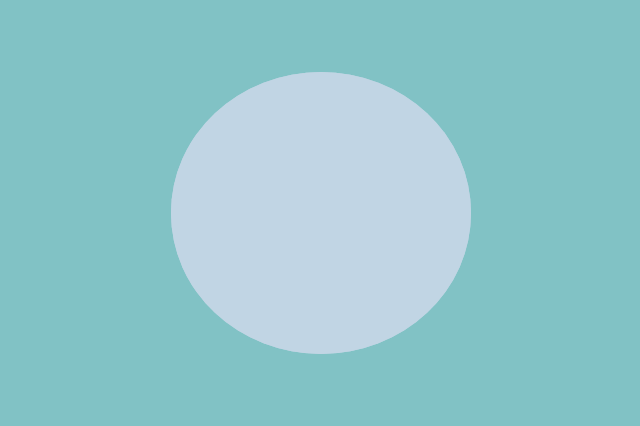
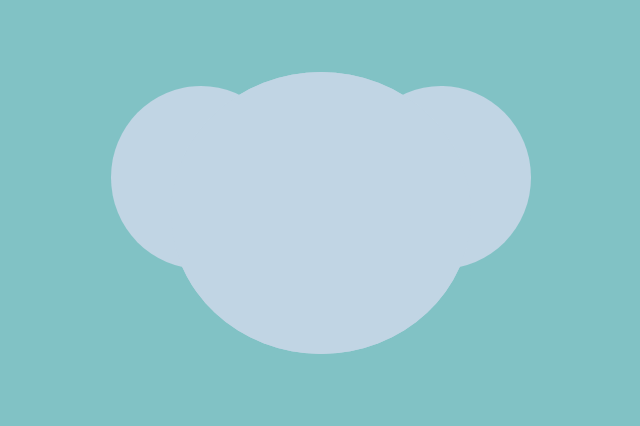
Before and after one commit to mostmojo/koala-ui, a plain HTML site: page index.html in a window 1280 px wide. Shown: the part 98-524 px from the top of the page, without its empty margins (319-959 px from the left). Drawn offline with Linux system fonts and the light colour scheme.

Commit message:
Add ears

```diff
--- a/index.html
+++ b/index.html
@@ -18,6 +18,18 @@
 			<!-- Circular Head Copy -->
 			<div class="head-copy"></div>
 
+			<!-- Left Ear  -->
+			<div class="ear-left">
+				<div class="inner-ear"></div>
+			</div>
+
+
+			<!-- Right Ear  -->
+			<div class="ear-right">
+				<div class="inner-ear"></div>
+			</div>
+
+
 
 
 
--- a/style.css
+++ b/style.css
@@ -20,7 +20,7 @@ body {
 	/* border: 2px solid red; --- to see what it looks like --- */
 }
 
-.head{
+.head {
 	position: absolute;
 	top: 16.5%;
 	left: 25%;
@@ -30,11 +30,33 @@ body {
 	border-radius: 50%;
   }
 
-  .head-copy {
+.head-copy {
+	position: absolute;
 	width: 100%;
 	height: 100%;
-	position: absolute;
 	background: var(--grey);
 	border-radius: 50%;
 	z-index: 2;
+}
+
+.ear-left {
+	position: absolute;
+	width: 60%;
+	height: 65%;
+	left: -20%;
+	top: 5%;
+	background: var(--grey);
+	border-radius: 50%;
+	z-index: 1;
+}
+
+.ear-right {
+	position: absolute;
+	width: 60%;
+	height: 65%;
+	right: -20%;
+	top: 5%;
+	background: var(--grey);
+	border-radius: 50%;
+	z-index: 1;
   }
```
Also changed, not shown: 1 other file.
